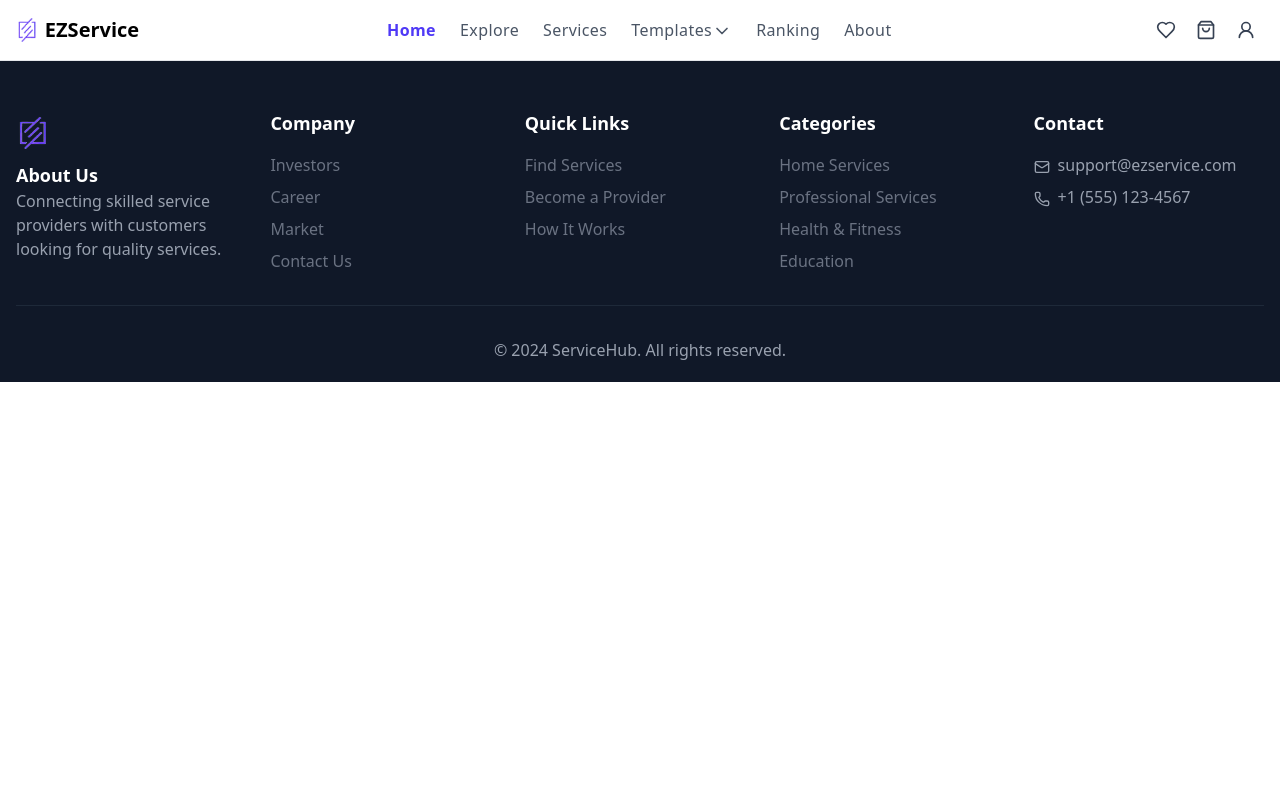
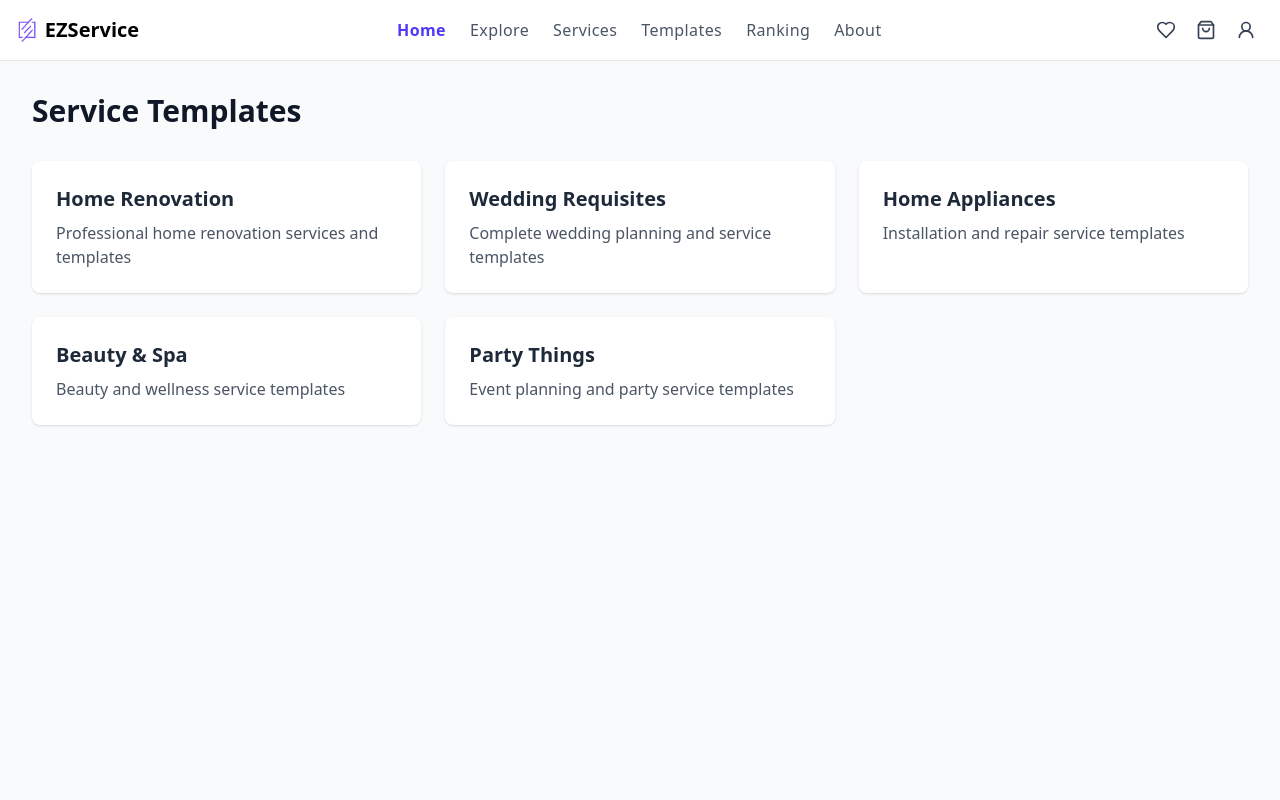
Before and after one commit to NIRMAL-PRAJAPATI/EZService, a React (Vite) app in the folder frontend/: page /templates in a window 1280 px wide. Shown: the top 800 px of the page. Built offline with nearby package versions, Linux system fonts and the light colour scheme.

Commit message:
templates added

```diff
--- a/frontend/src/App.jsx
+++ b/frontend/src/App.jsx
@@ -12,6 +12,7 @@ const Complaint = lazy(() => import('./pages/Complaint'));
 const Order = lazy(() => import('./pages/Order'));
 const Rankings = lazy(()=> import('./pages/Rankings'))
 const ServiceProfilePage = lazy(() => import('./pages/ServiceProfilePage'));
+const Templates = lazy(() => import('./pages/Templates/Templates'));
 import Loading from './components/Loading'
 import OrderDetails from './pages/OrderDetails';
 import BookOrderPage from './pages/BookOrder';
@@ -39,6 +40,7 @@ function App() {
           <Route path="/complaint" element={<Complaint />} />
           <Route path='/Rankings' element={<Rankings />} />
           <Route path="/service/:id" element={<ServiceProfilePage />} />
+          <Route path="/templates" element={<Templates />} />
           <Route path="/order" element={<Order />} />
           <Route path="/errorpage" element={<ErrorPage />} />
           <Route path="/orders/orderdetails" element={<OrderDetails />} />
--- a/frontend/src/components/Navbar.jsx
+++ b/frontend/src/components/Navbar.jsx
@@ -64,16 +64,16 @@ const Navbar = () => {
                 onClick={() => setDropdownOpen(true)}
                 onMouseLeave={() => setDropdownOpen(false)}
               >
-                <Link className="text-gray-600 hover:text-black flex items-center cursor-pointer">
+                <Link className="text-gray-600 hover:text-black flex items-center cursor-pointer" to="/templates">
                   Templates
-                  {dropdownOpen ? (
+                  {/* {dropdownOpen ? (
                     <ChevronUp className="h-5 w-5 mt-[2px] transition duration-150" />
                   ) : (
                     <ChevronDown className="h-5 w-5 mt-[2px] transition duration-150" />
-                  )}
+                  )} */}
                 </Link>
 
-                <ul
+                {/* <ul
                   className={`px-5 w-max py-3 absolute bg-white space-y-2 text-gray-600 -ml-10 pt-4 ${
                     dropdownOpen ? "block" : "hidden"
                   }`}
@@ -93,7 +93,7 @@ const Navbar = () => {
                   <li><Link className="hover:text-black cursor-pointer" to="/errorpage" onClick={toggleMenu}>
                     Party Things
                   </Link></li>
-                </ul>
+                </ul> */}
               </div>
               <Link onClick={toggleMenu}
                 to="/rankings"
--- /dev/null
+++ b/frontend/src/components/Templates/Templates.jsx
@@ -0,0 +1,12 @@
+import React from 'react'
+import Sidebar from '../Service/Sidebar'
+
+const Templates = () => {
+  return (
+    <div>
+      <Sidebar />
+    </div>
+  )
+}
+
+export default Templates
--- /dev/null
+++ b/frontend/src/pages/Templates/Templates.jsx
@@ -0,0 +1,41 @@
+import React from 'react'
+
+const Templates = () => {
+  return (
+    <div className="min-h-screen bg-gray-50 py-8">
+      <div className="max-w-7xl mx-auto px-4 sm:px-6 lg:px-8">
+        <h1 className="text-3xl font-bold text-gray-900 mb-8">Service Templates</h1>
+
+        <div className="grid grid-cols-1 md:grid-cols-2 lg:grid-cols-3 gap-6">
+          {/* Template Categories */}
+          <div className="bg-white rounded-lg shadow-sm p-6 hover:shadow-md transition-shadow cursor-pointer">
+            <h2 className="text-xl font-semibold text-gray-800 mb-2">Home Renovation</h2>
+            <p className="text-gray-600">Professional home renovation services and templates</p>
+          </div>
+
+          <div className="bg-white rounded-lg shadow-sm p-6 hover:shadow-md transition-shadow cursor-pointer">
+            <h2 className="text-xl font-semibold text-gray-800 mb-2">Wedding Requisites</h2>
+            <p className="text-gray-600">Complete wedding planning and service templates</p>
+          </div>
+
+          <div className="bg-white rounded-lg shadow-sm p-6 hover:shadow-md transition-shadow cursor-pointer">
+            <h2 className="text-xl font-semibold text-gray-800 mb-2">Home Appliances</h2>
+            <p className="text-gray-600">Installation and repair service templates</p>
+          </div>
+
+          <div className="bg-white rounded-lg shadow-sm p-6 hover:shadow-md transition-shadow cursor-pointer">
+            <h2 className="text-xl font-semibold text-gray-800 mb-2">Beauty & Spa</h2>
+            <p className="text-gray-600">Beauty and wellness service templates</p>
+          </div>
+
+          <div className="bg-white rounded-lg shadow-sm p-6 hover:shadow-md transition-shadow cursor-pointer">
+            <h2 className="text-xl font-semibold text-gray-800 mb-2">Party Things</h2>
+            <p className="text-gray-600">Event planning and party service templates</p>
+          </div>
+        </div>
+      </div>
+    </div>
+  )
+}
+
+export default Templates
```
